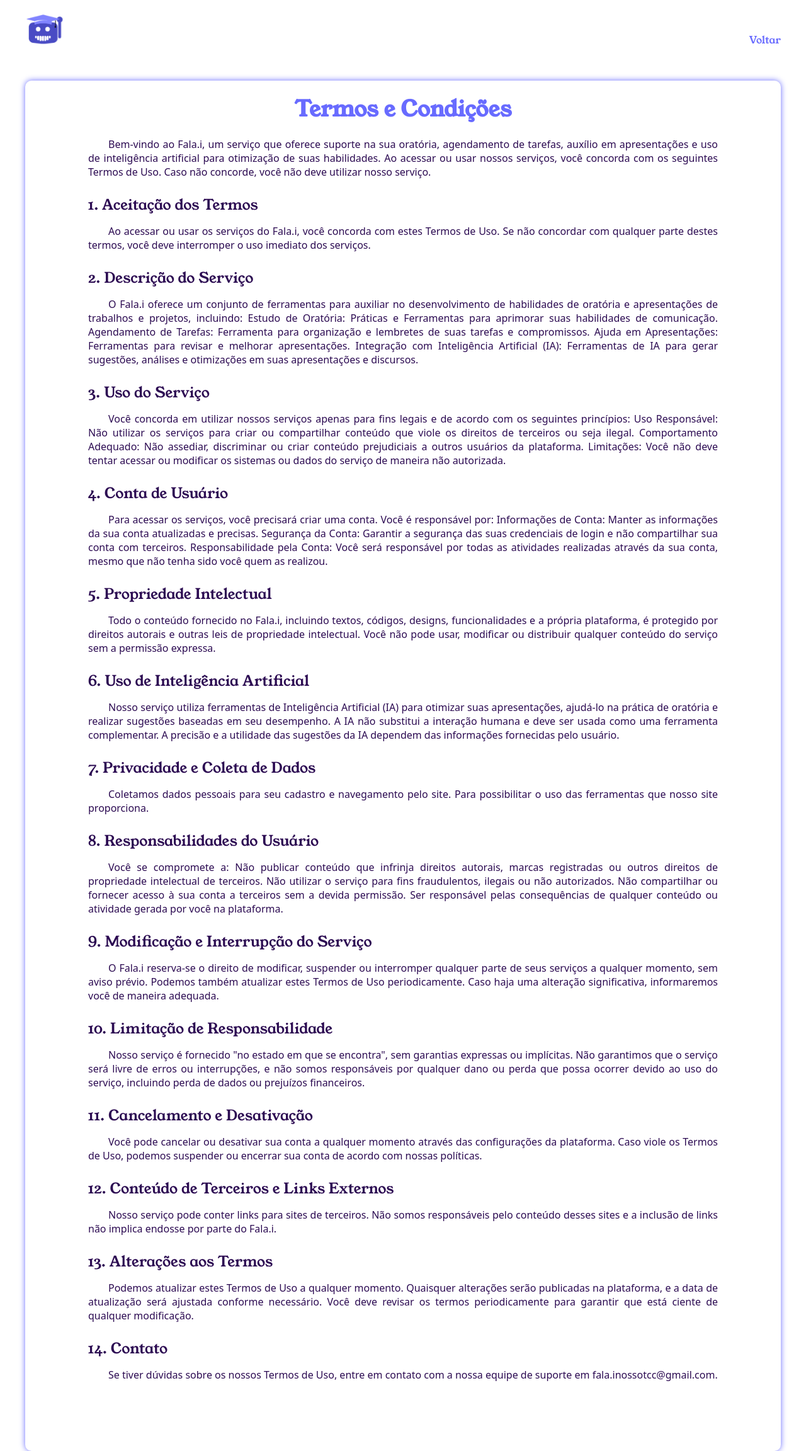
After one commit to duduusxz/fala.i, a Flask app: page /termos in a window 1280 px wide. The commit adds this page. Shown: the whole page at 63% size. Run offline with Flask 3, Linux system fonts and the light colour scheme.

Commit message:
Adicionei rota para pagina dos termos!

```diff
--- a/TCC-CHATBOT/controller/app.py
+++ b/TCC-CHATBOT/controller/app.py
@@ -31,5 +31,6 @@ def resposta():
 
 
 
+
 if __name__ == "__main__":
     app.run(debug=True)
--- a/TCC-CHATBOT/controller/auth_controller.py
+++ b/TCC-CHATBOT/controller/auth_controller.py
@@ -74,6 +74,17 @@ def user_list():
 
 #Começo sistema agenda
 
+
+
 @auth_bp.route('/Agenda')
 def agenda():
     return render_template('PaginaAgenda/PaginaAgenda.html')
+
+
+#fim agenda
+
+#inicio pagina termos
+
+@auth_bp.route('/termos')
+def termos():
+    return render_template('PaginaTermos/PaginaTermos.html')
--- /dev/null
+++ b/TCC-CHATBOT/controller/static/PaginaTermos.css
@@ -0,0 +1,100 @@
+:root{
+  --fundo-branco: #ffffff;
+  --cor-principal:  #686bff;
+  --hover: #5557ff;
+  --cor-terciaria: #7779fd;
+  --cinza-claro: #e4e9f0;
+  --cinza-medio: #cfd4d8;
+  --roxo: #491f7a;
+  --fundo-cinza: #efefef;
+}
+
+*{
+    margin: 0;
+    padding: 0;
+    box-sizing: border-box;
+}
+
+html, body{
+    overflow-x: hidden;
+    cursor: default;
+}
+
+body{
+    background-color: var(--fundo-branco);
+    height: 100%;
+    width: 100%;
+    display: flex;
+    flex-direction: column;
+    justify-content: center;
+    align-items: center;
+}
+
+nav{
+    padding: 40px;
+    display: flex;
+    justify-content: space-between;
+    align-items: center;
+    width: 100%;
+}
+
+.container-termos{
+    padding: 100px;
+    padding-top: 0;
+    display: flex;
+    flex-direction: column;
+    justify-content: center;
+    align-items: center;
+    width: 1200px;
+    text-align: justify;
+    box-shadow: 0 0 10px 0  var(--cor-principal);
+    border-radius: 10px;
+}
+
+h1{
+    padding: 20px;
+    font-size: 35px;
+    color: var(--cor-principal);
+    font-family: 'Young Serif';
+}
+
+ul, li{
+    list-style: none;
+    text-decoration: none;
+}
+
+li{
+    padding: 15px;
+    padding-left: 0;
+    font-size: 23px;
+    font-family: 'Young Serif';
+    color: #2c0b52;
+}
+
+p{
+    text-indent: 2em;
+    font-family: system-ui, -apple-system, BlinkMacSystemFont, 'Segoe UI', Roboto, Oxygen, Ubuntu, Cantarell, 'Open Sans', 'Helvetica Neue', sans-serif;
+    font-size: 16px;
+    color: #2c0b52;
+    padding-bottom: 10px;
+}
+
+a{
+    font-family: 'Young Serif';
+    text-decoration: none;
+    color: var(--cor-principal);
+}
+
+.logo{
+    width: 60px;
+    animation: pulo 2s infinite;
+}
+
+@keyframes pulo {
+    0%, 100% {
+        transform: translateY(0);
+    }
+    50% {
+        transform: translateY(-20px); /* Ajuste a altura do pulo conforme necessário */
+    }
+}
--- a/TCC-CHATBOT/controller/templates/PaginaChatbot/PaginaChatbot.html
+++ b/TCC-CHATBOT/controller/templates/PaginaChatbot/PaginaChatbot.html
@@ -27,7 +27,7 @@
     <nav>
 
          <div class="nav-left">
-          <img src="{{ url_for('static', filename='logo.png') }}" alt="logo" width="60px" class="logo" >
+          <img src="{{ url_for('static', filename='img/logo.png') }}" alt="logo" width="60px" class="logo">
         </div>
 
         <ul>
--- a/TCC-CHATBOT/controller/templates/PaginaLogin/PaginaLogin.html
+++ b/TCC-CHATBOT/controller/templates/PaginaLogin/PaginaLogin.html
@@ -45,7 +45,7 @@
     <div class="container-login" id="container-login">
         <div class="login">
         <h3>Login</h3>
-       <form method="POST" action="/login" id="form-login">
+       <form metho=d"POST" action="/login" id="form-login">
         <p>E-mail</p>
         <input type="email" placeholder="Digite seu email" id="email" name="email" >
 
--- /dev/null
+++ b/TCC-CHATBOT/controller/templates/PaginaTermos/PaginaTermos.html
@@ -0,0 +1,82 @@
+<!DOCTYPE html>
+<html lang="pt-br">
+<head>
+    <meta charset="UTF-8">
+    <meta name="viewport" content="width=device-width, initial-scale=1.0">
+    <title>Termos de Uso</title>
+    <link rel="stylesheet" href="PaginaTermos.css">
+    <link rel="preconnect" href="https://fonts.googleapis.com">  <!--Bibliotecas para fontes-->
+    <link rel="preconnect" href="https://fonts.gstatic.com" crossorigin>  <!--Bibliotecas para fontes-->
+    <link href="https://fonts.googleapis.com/css2?family=Young+Serif&display=swap" rel="stylesheet">
+    <link href="https://fonts.googleapis.com/css2?family=Titillium+Web:ital,wght@0,200;0,300;0,400;0,600;0,700;0,900;1,200;1,300;1,400;1,600;1,700&family=Young+Serif&display=swap" rel="stylesheet"> <!--Bibliotecas para fontes-->
+    <link rel="stylesheet" href="https://cdnjs.cloudflare.com/ajax/libs/font-awesome/6.5.0/css/all.min.css">
+     <link rel="stylesheet" href="{{ url_for('static', filename='PaginaTermos.css') }}">
+</head>
+<body>
+    <nav>
+        <img src="{{ url_for('static', filename='img/logo.png') }}" alt="Logo do Chatbot" id="logo" class="logo">
+        <a action="/login">Voltar</a>
+    </nav>
+    <div class="container-termos">
+        <h1>Termos e Condições</h1>
+        <p>Bem-vindo ao Fala.i, um serviço que oferece suporte na sua oratória, agendamento de tarefas, auxílio em apresentações e uso de inteligência artificial para otimização de suas habilidades. Ao acessar ou usar nossos serviços, você concorda com os seguintes Termos de Uso. Caso não concorde, você não deve utilizar nosso serviço.</p>
+        <ul>
+            <li>1. Aceitação dos Termos</li>
+            <p>Ao acessar ou usar os serviços do Fala.i, você concorda com estes Termos de Uso. Se não concordar com qualquer parte destes termos, você deve interromper o uso imediato dos serviços.</p>
+
+            <li>2. Descrição do Serviço</li>
+            <p>O Fala.i oferece um conjunto de ferramentas para auxiliar no desenvolvimento de habilidades de oratória e apresentações de trabalhos e projetos, incluindo:
+            Estudo de Oratória: Práticas e Ferramentas para aprimorar suas habilidades de comunicação.
+            Agendamento de Tarefas: Ferramenta para organização e lembretes de suas tarefas e compromissos.
+            Ajuda em Apresentações: Ferramentas para revisar e melhorar apresentações.
+            Integração com Inteligência Artificial (IA): Ferramentas de IA para gerar sugestões, análises e otimizações em suas apresentações e discursos.</p>
+
+            <li>3. Uso do Serviço</li>
+            <p>Você concorda em utilizar nossos serviços apenas para fins legais e de acordo com os seguintes princípios:
+            Uso Responsável: Não utilizar os serviços para criar ou compartilhar conteúdo que viole os direitos de terceiros ou seja ilegal.
+            Comportamento Adequado: Não assediar, discriminar ou criar conteúdo prejudiciais a outros usuários da plataforma.
+            Limitações: Você não deve tentar acessar ou modificar os sistemas ou dados do serviço de maneira não autorizada.</p>
+
+            <li>4. Conta de Usuário</li>
+            <p>Para acessar os serviços, você precisará criar uma conta. Você é responsável por:
+            Informações de Conta: Manter as informações da sua conta atualizadas e precisas.
+            Segurança da Conta: Garantir a segurança das suas credenciais de login e não compartilhar sua conta com terceiros.
+            Responsabilidade pela Conta: Você será responsável por todas as atividades realizadas através da sua conta, mesmo que não tenha sido você quem as realizou.</p>
+
+            <li>5. Propriedade Intelectual</li>
+            <p>Todo o conteúdo fornecido no Fala.i, incluindo textos, códigos, designs, funcionalidades e a própria plataforma, é protegido por direitos autorais e outras leis de propriedade intelectual. Você não pode usar, modificar ou distribuir qualquer conteúdo do serviço sem a permissão expressa.</p>
+
+            <li>6. Uso de Inteligência Artificial</li>
+            <p>Nosso serviço utiliza ferramentas de Inteligência Artificial (IA) para otimizar suas apresentações, ajudá-lo na prática de oratória e realizar sugestões baseadas em seu desempenho. A IA não substitui a interação humana e deve ser usada como uma ferramenta complementar. A precisão e a utilidade das sugestões da IA dependem das informações fornecidas pelo usuário.</p>
+
+            <li>7. Privacidade e Coleta de Dados</li>
+            <p>Coletamos dados pessoais para seu cadastro e navegamento pelo site. Para possibilitar o uso das ferramentas que nosso site proporciona.</p>
+
+            <li>8. Responsabilidades do Usuário</li>
+            <p>Você se compromete a:
+            Não publicar conteúdo que infrinja direitos autorais, marcas registradas ou outros direitos de propriedade intelectual de terceiros.
+            Não utilizar o serviço para fins fraudulentos, ilegais ou não autorizados.
+            Não compartilhar ou fornecer acesso à sua conta a terceiros sem a devida permissão.
+            Ser responsável pelas consequências de qualquer conteúdo ou atividade gerada por você na plataforma.</p>
+
+            <li>9. Modificação e Interrupção do Serviço</li>
+            <p>O Fala.i reserva-se o direito de modificar, suspender ou interromper qualquer parte de seus serviços a qualquer momento, sem aviso prévio. Podemos também atualizar estes Termos de Uso periodicamente. Caso haja uma alteração significativa, informaremos você de maneira adequada.</p>
+
+            <li>10. Limitação de Responsabilidade</li>
+            <p>Nosso serviço é fornecido "no estado em que se encontra", sem garantias expressas ou implícitas. Não garantimos que o serviço será livre de erros ou interrupções, e não somos responsáveis por qualquer dano ou perda que possa ocorrer devido ao uso do serviço, incluindo perda de dados ou prejuízos financeiros.</p>
+
+            <li>11. Cancelamento e Desativação</li>
+            <p>Você pode cancelar ou desativar sua conta a qualquer momento através das configurações da plataforma. Caso viole os Termos de Uso, podemos suspender ou encerrar sua conta de acordo com nossas políticas.</p>
+
+            <li>12. Conteúdo de Terceiros e Links Externos</li>
+            <p>Nosso serviço pode conter links para sites de terceiros. Não somos responsáveis pelo conteúdo desses sites e a inclusão de links não implica endosse por parte do Fala.i.</p>
+
+            <li>13. Alterações aos Termos</li>
+            <p>Podemos atualizar estes Termos de Uso a qualquer momento. Quaisquer alterações serão publicadas na plataforma, e a data de atualização será ajustada conforme necessário. Você deve revisar os termos periodicamente para garantir que está ciente de qualquer modificação.</p>
+
+            <li>14. Contato</li>
+            <p>Se tiver dúvidas sobre os nossos Termos de Uso, entre em contato com a nossa equipe de suporte em fala.inossotcc@gmail.com.</p>
+        </ul>
+    </div>
+</body>
+</html>
```
